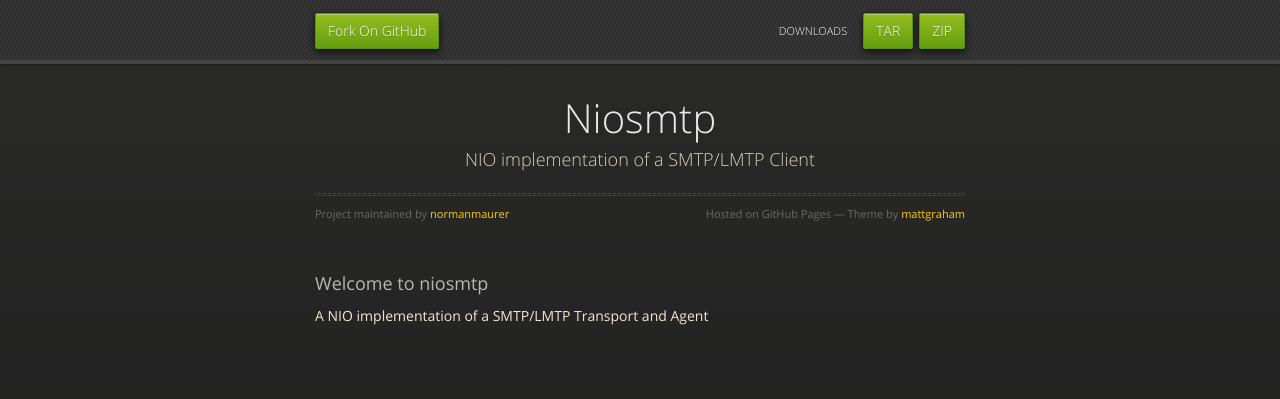
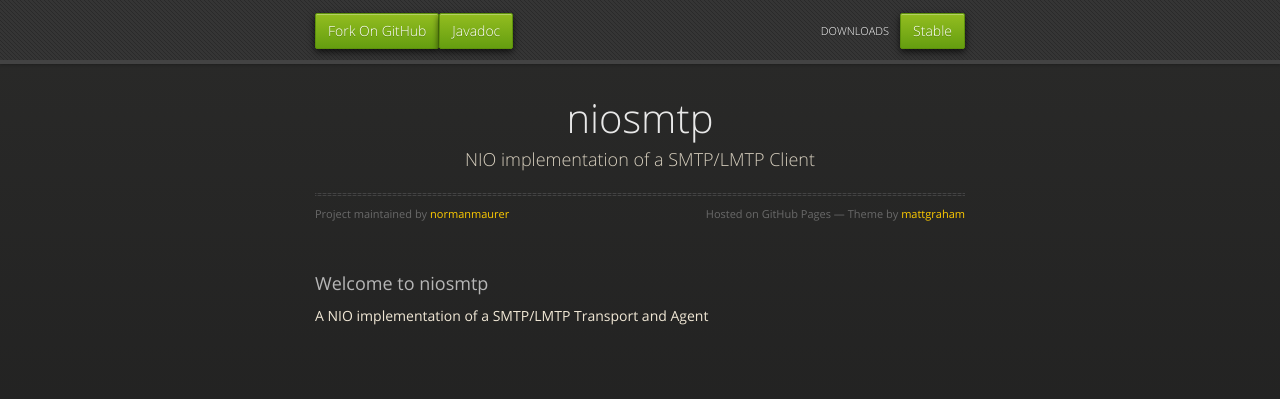
Before and after one commit to normanmaurer/niosmtp, a plain HTML site: page index.html in a window 1280 px wide. Drawn offline with nearby package versions, Linux system fonts and the light colour scheme.

Commit message:
Adjust for 0.1.1 release

```diff
--- a/index.html
+++ b/index.html
@@ -3,7 +3,7 @@
   <head>
     <meta charset="utf-8">
     <meta http-equiv="X-UA-Compatible" content="chrome=1">
-    <title>Niosmtp by normanmaurer</title>
+    <title>niosmtp - A async SMTP/LTMP Client</title>
     <link rel="stylesheet" href="stylesheets/styles.css">
     <link rel="stylesheet" href="stylesheets/pygment_trac.css">
     <script src="https://ajax.googleapis.com/ajax/libs/jquery/1.7.1/jquery.min.js"></script>
@@ -22,8 +22,8 @@
       <div id="header">
         <nav>
           <li class="fork"><a href="https://github.com/normanmaurer/niosmtp">Fork On GitHub</a></li>
-          <li class="downloads"><a href="https://github.com/normanmaurer/niosmtp/zipball/master">ZIP</a></li>
-          <li class="downloads"><a href="https://github.com/normanmaurer/niosmtp/tarball/master">TAR</a></li>
+          <li class="docs"><a href="docs/apidocs/index.html">Javadoc</a></li>
+          <li class="downloads"><a href="https://github.com/downloads/normanmaurer/niosmtp/niosmtp-0.1.1-dist.tar.bz2">Stable</a></li>
           <li class="title">DOWNLOADS</li>
         </nav>
       </div><!-- end header -->
@@ -32,7 +32,7 @@
 
       <section>
         <div id="title">
-          <h1>Niosmtp</h1>
+          <h1>niosmtp</h1>
           <p>NIO implementation of a SMTP/LMTP Client</p>
           <hr>
           <span class="credits left">Project maintained by <a href="https://github.com/normanmaurer">normanmaurer</a></span>
--- a/stylesheets/styles.css
+++ b/stylesheets/styles.css
@@ -770,9 +770,15 @@ dt {
   float: left;
   margin-left: 0px;
 }
+
+#header nav li.docs {
+  float: left;
+  margin-left: 0px;
+}
+
 #header nav li.downloads {
   float: right;
-  margin-left: 6px;
+  margin-left: 1px;
 }
 #header nav li.title {
   float: right;
```
